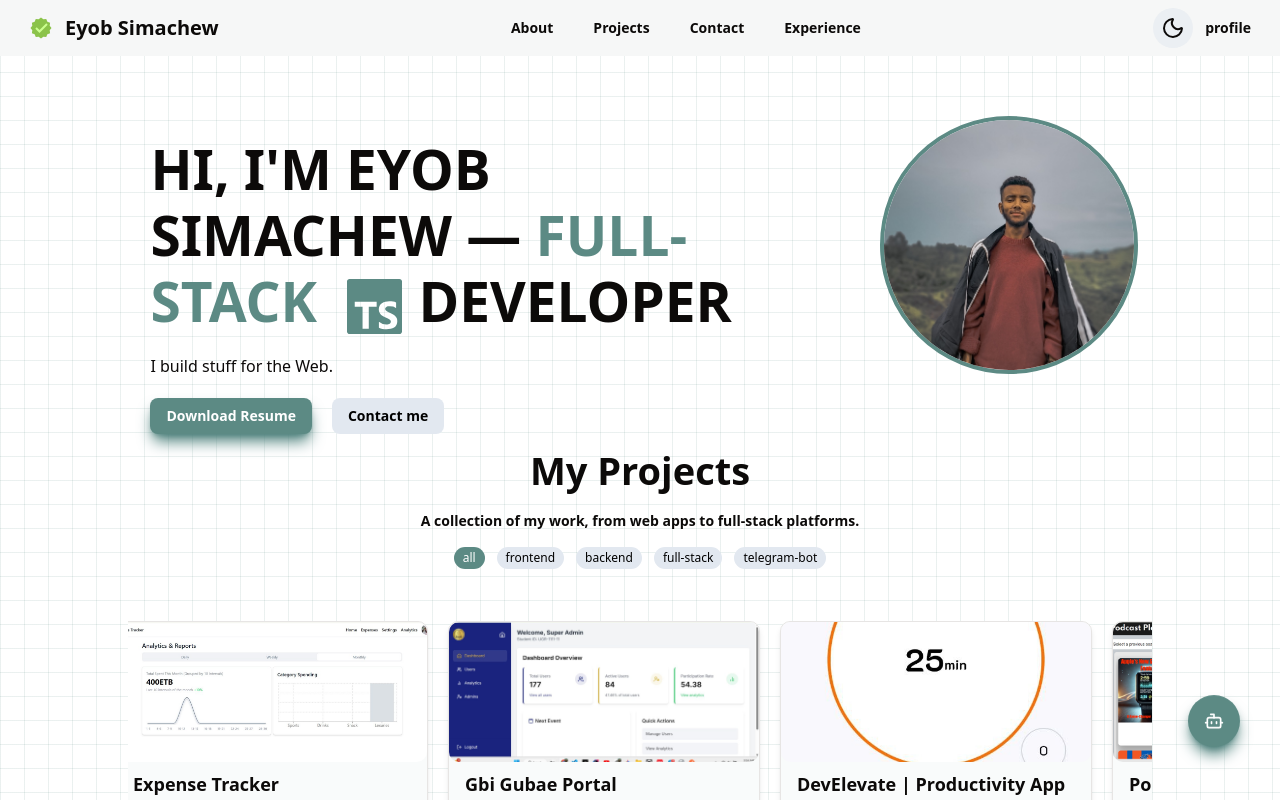
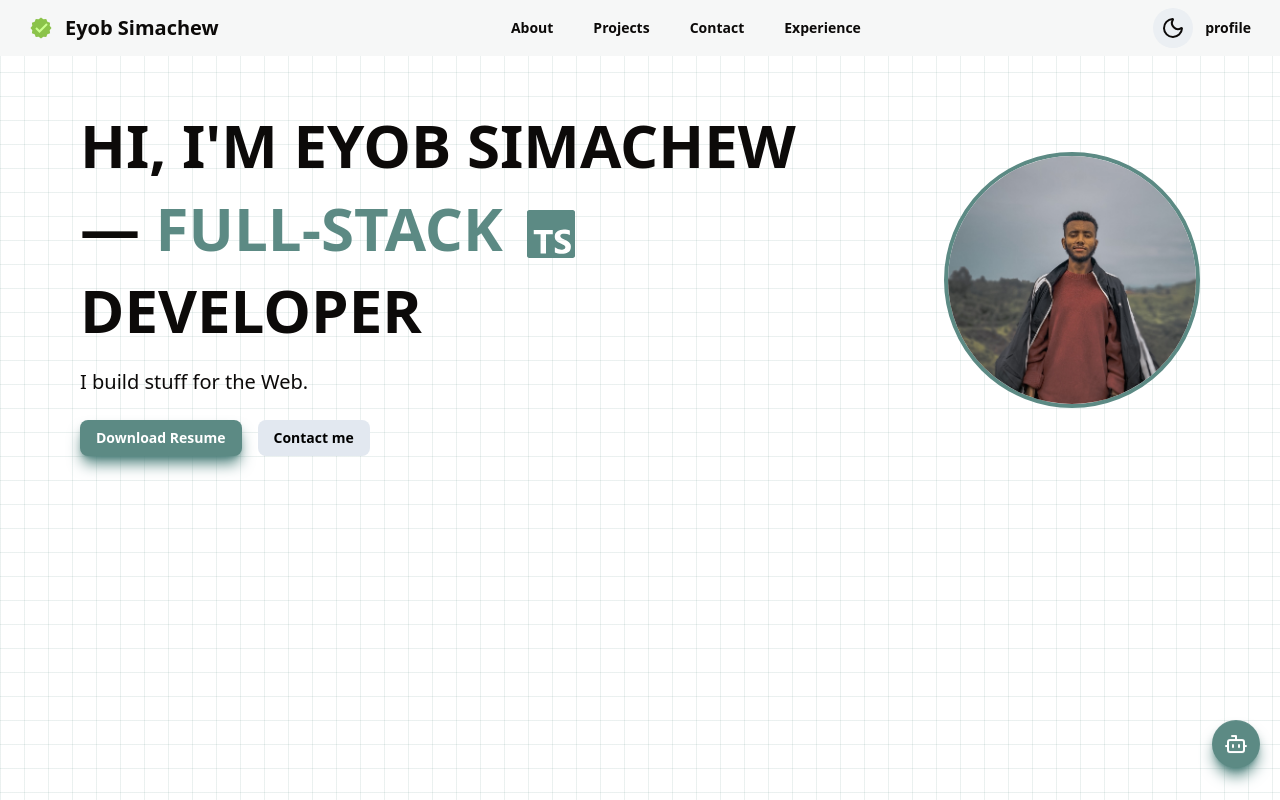
Before and after one commit to Eyob-smax/Portfolio, a React (Vite) app: page / in a window 1280 px wide. Shown: the top 800 px of the page. Built offline with nearby package versions, Linux system fonts and the light colour scheme.

Commit message:
initial commit

```diff
--- a/src/pages/Home.tsx
+++ b/src/pages/Home.tsx
@@ -1,5 +1,3 @@
-// Home.jsx
-
 import { Button } from "@/components/ui/button";
 import { Bot } from "lucide-react";
 import { useState } from "react";
@@ -8,49 +6,50 @@ import { SiTypescript } from "react-icons/si";
 
 export default function Home() {
   const [micHover, setMicHover] = useState(false);
+
   return (
-    <div className="max-h-screen flex flex-col w-full ">
-      <div className="flex flex-2/3 w-[84%] mx-auto h-80v justify-between items-center ">
-        <div className="w-[60%] pl-12 mt-20">
-          <h1 className="text-[55px] font-bold leading-[1.2]">
+    <div className="flex flex-col w-full min-h-screen">
+      <div className="flex flex-col lg:flex-row w-full max-w-6xl mx-auto items-center lg:justify-between px-4 py-12 gap-10">
+        <div className="lg:w-2/3 text-center lg:text-left">
+          <h1 className="text-4xl sm:text-5xl md:text-6xl font-bold leading-snug">
             HI, I'M EYOB SIMACHEW —{" "}
-            <span className="text-[#5c8a84] ">FULL-STACK</span>{" "}
-            <SiTypescript className="inline mx-4 text-[#5c8a84] my-auto" />
+            <span className="text-[#5c8a84]">FULL-STACK</span>{" "}
+            <SiTypescript className="inline mx-2 text-[#5c8a84] text-4xl md:text-5xl" />
             DEVELOPER
           </h1>
-          <p className=" mt-5">I build stuff for the Web.</p>
-          <div className="mt-5 flex gap-5">
-            <Button className="bg-[#5c8a84] hover:bg-[#4b7f7a] cursor-pointer shadow-lg shadow-[#4b7f7a] text-white font-semibold">
+          <p className="mt-4 text-base sm:text-lg md:text-xl">
+            I build stuff for the Web.
+          </p>
+          <div className="mt-6 flex flex-col sm:flex-row gap-4 justify-center lg:justify-start">
+            <Button className="bg-[#5c8a84] hover:bg-[#4b7f7a] shadow-lg shadow-[#4b7f7a] text-white font-semibold">
               Download Resume
             </Button>
-            <Button className="bg-[#E2E8F0]  text-black cursor-pointer text-sm font-semibold hover:bg-[#CBD5E1]">
+            <Button className="bg-[#E2E8F0] text-black hover:bg-[#CBD5E1] font-semibold">
               Contact me
             </Button>
           </div>
         </div>
-        <div className=" px-10 flex items-center">
-          <div className="rounded-full overflow-hidden border-[#5c8a84] border-4 ">
+        <div className="flex justify-center lg:justify-end">
+          <div className="rounded-full overflow-hidden border-4 border-[#5c8a84] w-48 h-48 sm:w-56 sm:h-56 md:w-64 md:h-64">
             <img
-              className="zoom-in-50"
-              width={250}
-              height={250}
+              className="w-full h-full object-cover"
               src={profile}
-              alt=""
+              alt="Profile"
             />
           </div>
         </div>
       </div>
-      <div className="flex-1/3">
-        <div
-          onMouseOver={() => setMicHover(true)}
-          onMouseLeave={() => setMicHover(false)}
-          className={`bg-[#5c8a84] flex items-center rounded-full p-4 text-white w-fit  fixed bottom-10 right-10 cursor-pointer  shadow-lg shadow-[#4b7f7a] ${
-            !micHover && "animate-bounce"
-          }`}
-        >
-          {micHover && <div className="px-3">Ask AI about me</div>}
-          <Bot className="size-5" />
-        </div>
+      <div
+        onMouseOver={() => setMicHover(true)}
+        onMouseLeave={() => setMicHover(false)}
+        className={`bg-[#5c8a84] flex items-center rounded-full p-3 text-white fixed bottom-5 right-5 cursor-pointer shadow-lg shadow-[#4b7f7a] transition-all duration-300 ${
+          !micHover ? "animate-bounce" : "w-auto"
+        }`}
+      >
+        {micHover && (
+          <div className="px-3 text-sm sm:text-base">Ask AI about me</div>
+        )}
+        <Bot className="w-5 h-5 sm:w-6 sm:h-6" />
       </div>
     </div>
   );
```
